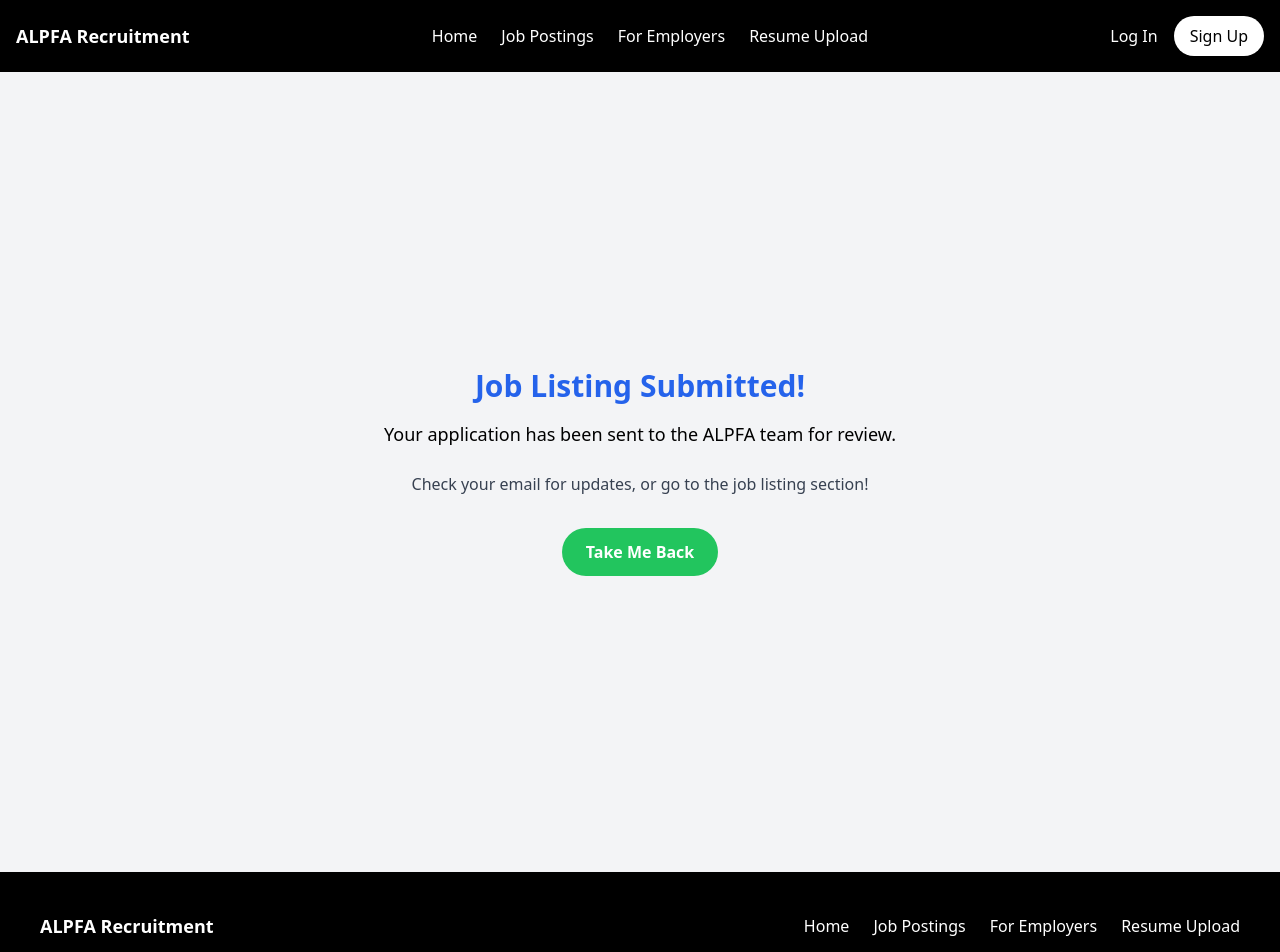
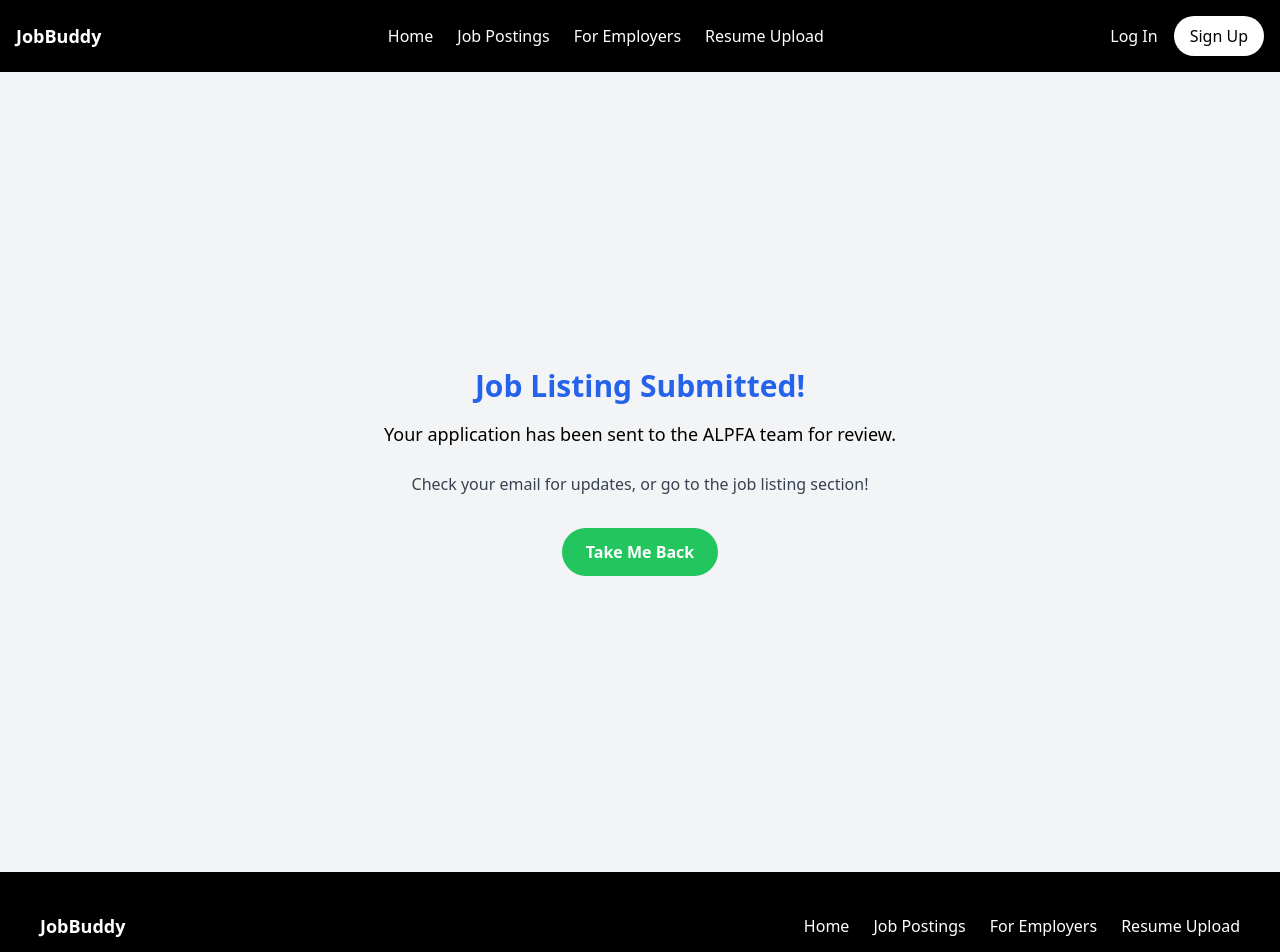
Before and after one commit to sohampati/alpfa-team2, a React (Vite) app in the folder alpfa-team2/: page /confirmation-job-listing in a window 1280 px wide. Shown: the top 952 px of the page. Built offline with nearby package versions, Linux system fonts and the light colour scheme; no server answers.

Commit message:
name change

```diff
--- a/alpfa-team2/src/components/footer/index.jsx
+++ b/alpfa-team2/src/components/footer/index.jsx
@@ -6,7 +6,7 @@ const Footer = () => {
     <footer className="bg-black p-10 shadow-md">
       <div className="container mx-auto flex justify-between items-center">
         <div className="text-white font-semibold text-lg">
-          ALPFA Recruitment
+          JobBuddy
         </div>
         <div className="flex space-x-6">
           <Link to="/home" className="text-white hover:text-blue-300">
--- a/alpfa-team2/src/components/header/navbar.jsx
+++ b/alpfa-team2/src/components/header/navbar.jsx
@@ -19,7 +19,7 @@ const Navbar = () => {
     <nav className="bg-black p-4 shadow-md">
       <div className="container mx-auto flex justify-between items-center">
         <Link to="/home" className="text-white font-semibold text-lg">
-          ALPFA Recruitment
+          JobBuddy
         </Link>
         <div className="flex space-x-6">
           <Link to="/home" className="text-white hover:text-blue-300">
```
